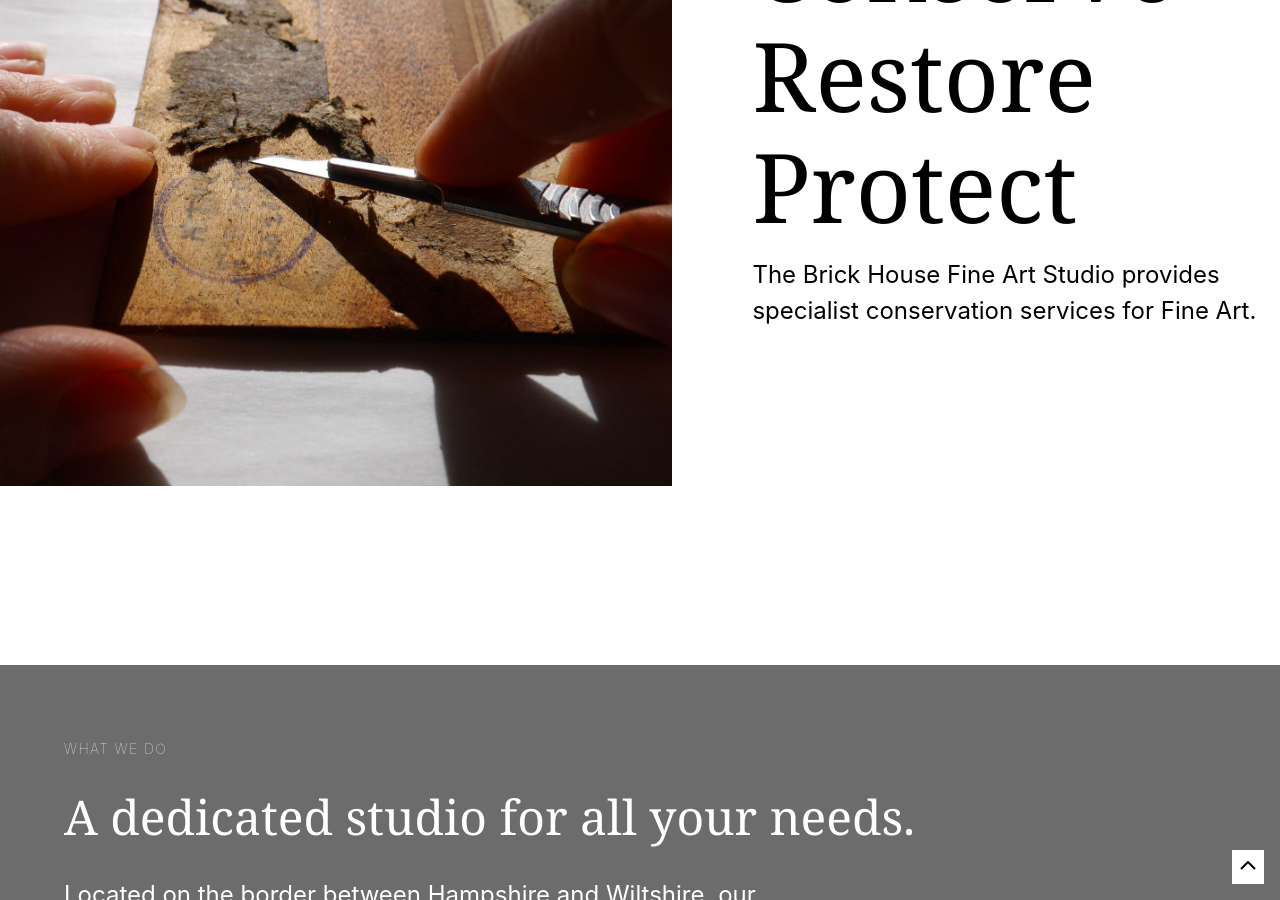
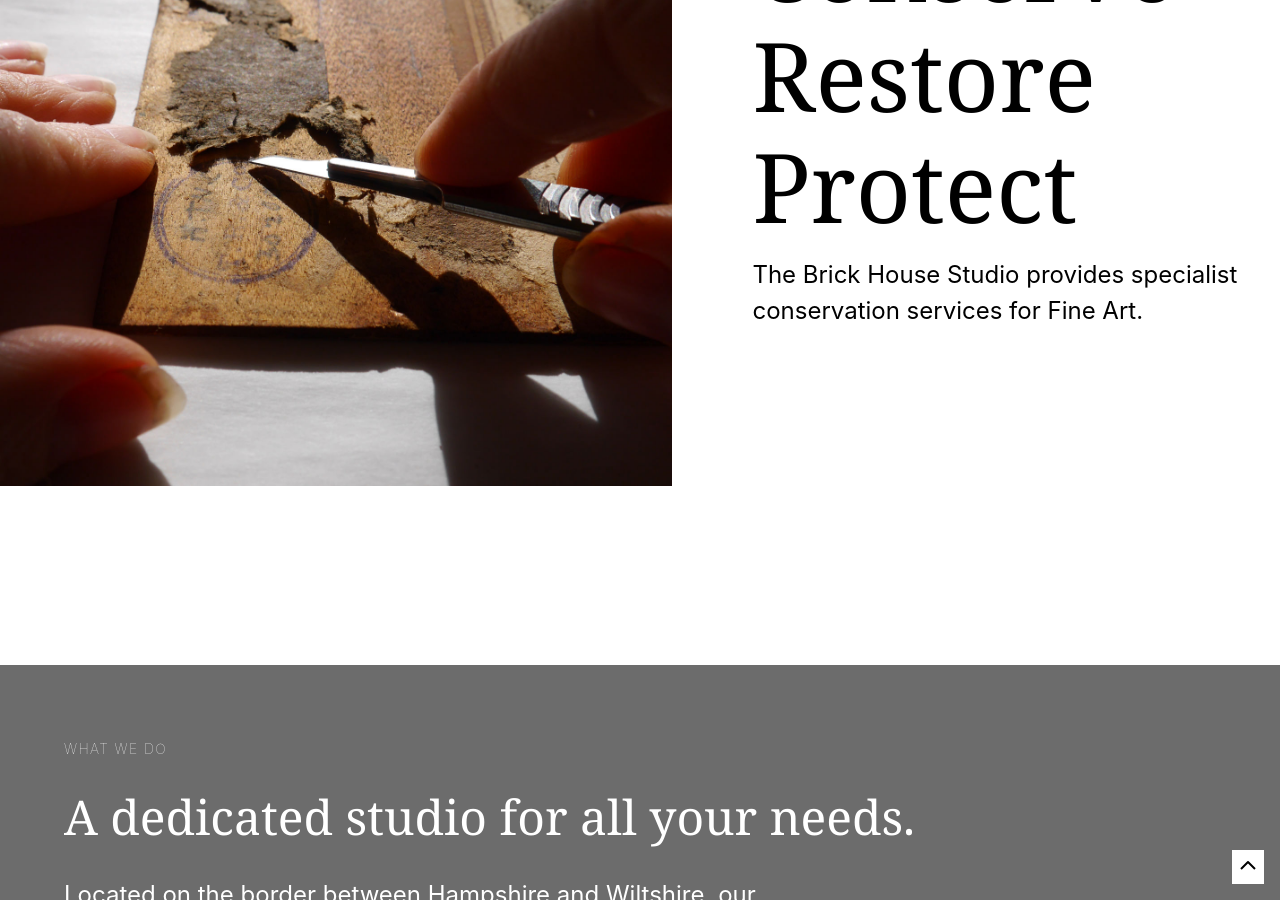
Before and after one commit to wearethoughtfox/brickhouse, a Jekyll site: the page built from index.html, in a window 1280 px wide and 900 px high, scrolled down 399 px. Built offline with Jekyll 4.4.1, drawn with Linux system fonts in a browser that asks for light colours; a script that is not in the unit is left out.

Commit message:
Update Pages “home”

```diff
--- a/index.html
+++ b/index.html
@@ -7,7 +7,7 @@ layout: default
     </div>
     <div class="tc tl-ns ph3">
         <h1 class="f1 f-headline-l fw2 mb3 mt4 mt0-ns">Conserve Restore Protect</h1>
-        <p class="f3 f3-l mb4 mb5-l lh-copy"> The Brick House Fine Art Studio provides specialist conservation services for Fine Art. </p>
+        <p class="f3 f3-l mb4 mb5-l lh-copy"> The Brick House Studio provides specialist conservation services for Fine Art. </p>
     </div>
 </section>
 
```
